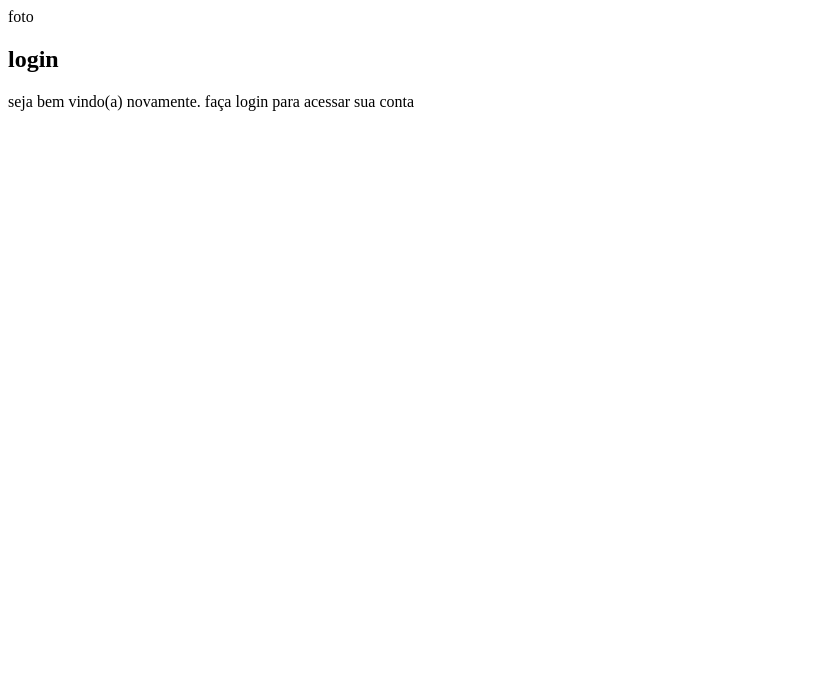
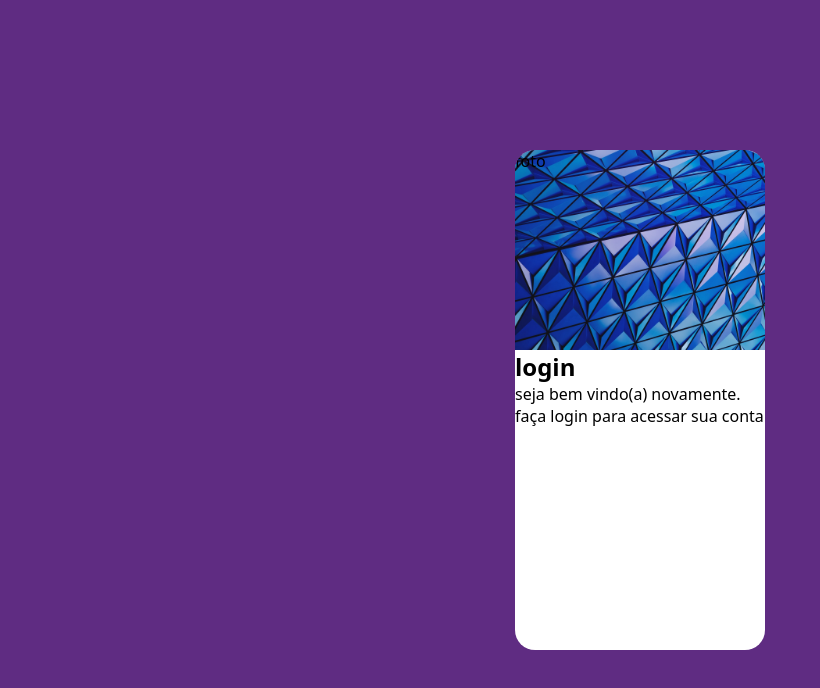
Before and after one commit to Dogdob/tela-login, a plain HTML site: page index.html in a window 1280 px wide. Shown: the whole page, without its empty margins (0-820 px from the left). Drawn offline with Linux system fonts and the light colour scheme.

Commit message:
atualização

```diff
--- a/estilos/style.css
+++ b/estilos/style.css
@@ -4,3 +4,41 @@
    verde: #49a09d
    lilás: #5f2c82
 */
+*{
+    font-family: system-ui, -apple-system, BlinkMacSystemFont, 'Segoe UI', Roboto, Oxygen, Ubuntu, Cantarell, 'Open Sans', 'Helvetica Neue', sans-serif;
+    padding: 0;
+    margin: 0;
+    box-sizing: border-box;
+}
+body,html{
+    height: 100vh;
+    width: 100vw;
+    background-color: #5f2c82;
+}
+main{
+    position: relative;
+    height: 100vh;
+    width: 100vw;
+}
+section#login{
+    position: relative;
+    top: 50%;
+    left: 50%;
+    transform: translate(-50%, -50%);
+    background-color: white;
+    width: 250px;
+    height: 500px;
+    border-radius: 20px;
+    overflow: hidden;
+}
+section#login > div#imagem {
+    display: block;
+    background: #5f2c82 url(../imagens/pexels-scott-webb-305816.jpg) no-repeat;
+    background-size: cover;
+    background-position: left bottom;
+    height: 200px;
+}
+section#login > div#formulario{
+    display: block;
+    padding: 10px;
+}
```
